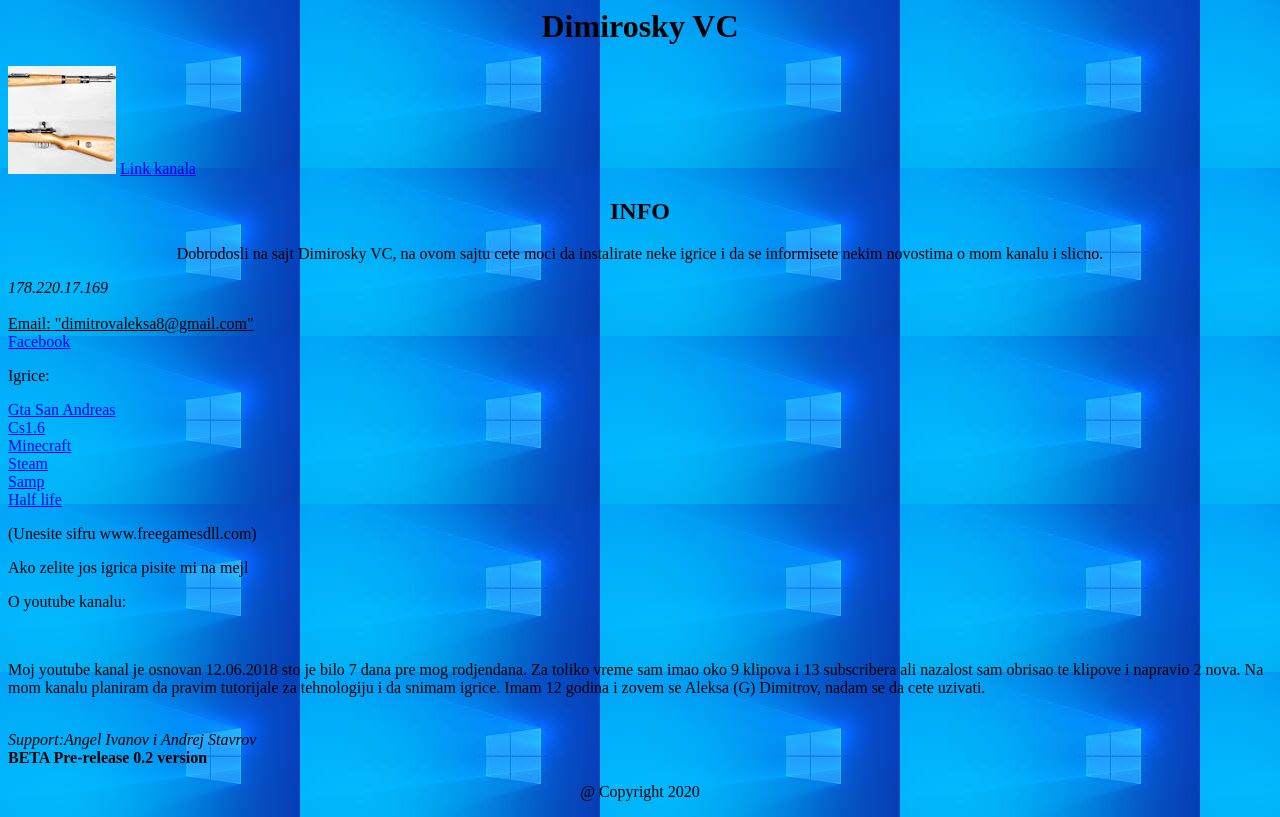
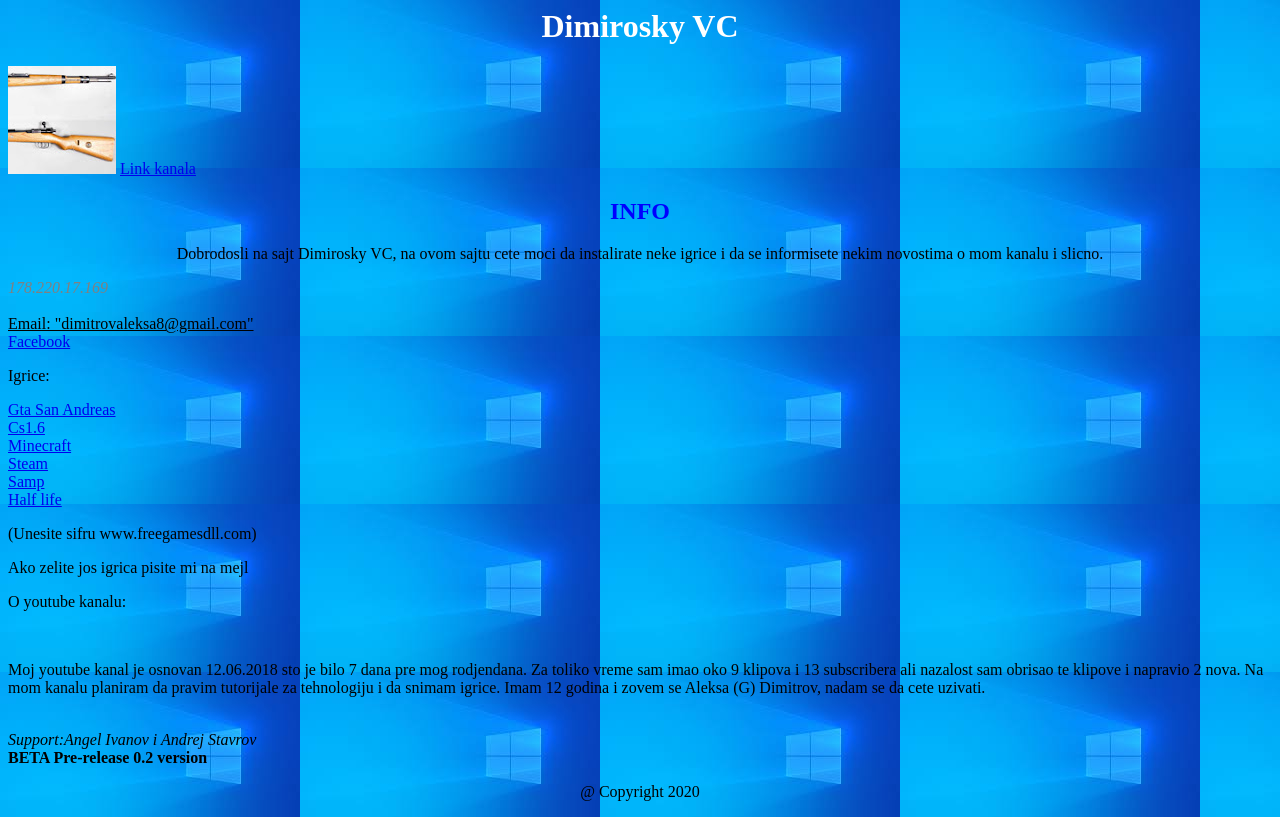
Before and after one commit to Akisfa/Dimirosky-VC, a plain HTML site: page index.html in a window 1280 px wide. Drawn offline with Linux system fonts and the light colour scheme.

Commit message:
Add files via upload

```diff
--- a/index.html
+++ b/index.html
@@ -24,8 +24,9 @@
 <i>Support:Angel Ivanov i Andrej Stavrov</i> </br>
 <b>BETA Pre-release 0.2 version</b>
 <p align="center">@ Copyright 2020</p>
-
-
+<style> h2 {color:blue;}
+h1 {color:white;}
+address {color:gray;}
 
 </body>
 </html>
```
